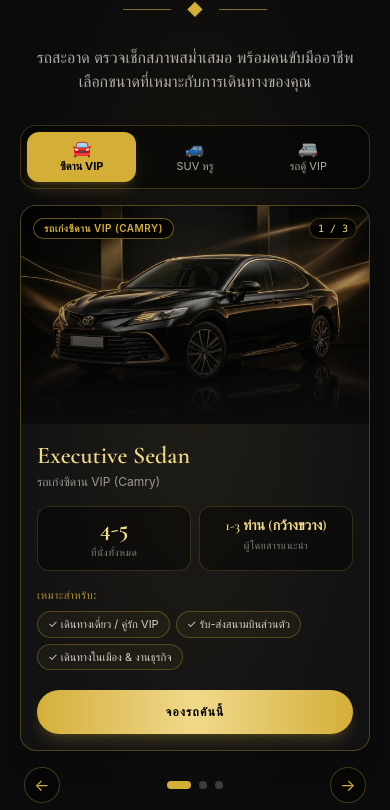
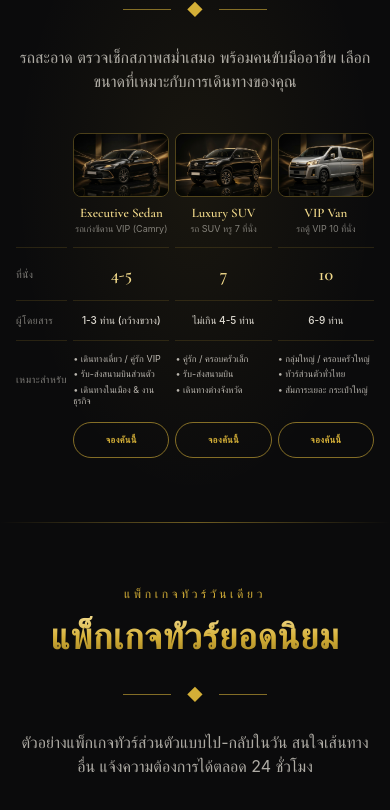
Before and after one commit to akachai-ui/surivip, a Next.js app: page / in a window 390 px wide. Shown: the part 2795-3605 px from the top of the page. Built offline with nearby package versions, Linux system fonts and the light colour scheme.

Commit message:
fix(fleet): restore original side-by-side comparison table style and fit perfectly on mobile

```diff
--- a/src/components/Fleet.tsx
+++ b/src/components/Fleet.tsx
@@ -1,24 +1,15 @@
 "use client";
 
-import { useState } from "react";
 import Image from "next/image";
 import Reveal from "@/components/Reveal";
 import { useLanguage } from "@/context/LanguageContext";
 
 export default function Fleet() {
   const { lang, t } = useLanguage();
-  const [activeMobileIdx, setActiveMobileIdx] = useState(0);
-  const [touchStartX, setTouchStartX] = useState<number | null>(null);
-  const [touchEndX, setTouchEndX] = useState<number | null>(null);
-  const [touchStartY, setTouchStartY] = useState<number | null>(null);
-  const [touchEndY, setTouchEndY] = useState<number | null>(null);
 
   const fleet = [
     {
       name: "Executive Sedan",
-      tabTh: "ซีดาน VIP",
-      tabEn: "VIP Sedan",
-      icon: "🚘",
       typeEn: "Toyota Camry / VIP Sedan",
       typeTh: "รถเก๋งซีดาน VIP (Camry)",
       image: "/images/fleet/sedan.jpg",
@@ -31,9 +22,6 @@ export default function Fleet() {
     },
     {
       name: "Luxury SUV",
-      tabTh: "SUV หรู",
-      tabEn: "Luxury SUV",
-      icon: "🚙",
       typeEn: "7-Seater Premium SUV",
       typeTh: "รถ SUV หรู 7 ที่นั่ง",
       image: "/images/fleet/suv.jpg",
@@ -46,9 +34,6 @@ export default function Fleet() {
     },
     {
       name: "VIP Van",
-      tabTh: "รถตู้ VIP",
-      tabEn: "VIP Van",
-      icon: "🚐",
       typeEn: "10-Seater VIP Van",
       typeTh: "รถตู้ VIP 10 ที่นั่ง",
       image: "/images/fleet/vip-van.jpg",
@@ -60,47 +45,6 @@ export default function Fleet() {
       bestForTh: ["กลุ่มใหญ่ / ครอบครัวใหญ่", "ทัวร์ส่วนตัวทั่วไทย", "สัมภาระเยอะ กระเป๋าใหญ่"],
     },
   ];
-
-  const currentVehicle = fleet[activeMobileIdx];
-
-  const goToNext = () => {
-    setActiveMobileIdx((prev) => (prev + 1) % fleet.length);
-  };
-
-  const goToPrev = () => {
-    setActiveMobileIdx((prev) => (prev - 1 + fleet.length) % fleet.length);
-  };
-
-  const handleTouchStart = (e: React.TouchEvent) => {
-    setTouchEndX(null);
-    setTouchEndY(null);
-    setTouchStartX(e.targetTouches[0].clientX);
-    setTouchStartY(e.targetTouches[0].clientY);
-  };
-
-  const handleTouchMove = (e: React.TouchEvent) => {
-    setTouchEndX(e.targetTouches[0].clientX);
-    setTouchEndY(e.targetTouches[0].clientY);
-  };
-
-  const handleTouchEnd = () => {
-    if (touchStartX === null || touchEndX === null) return;
-    const diffX = touchStartX - touchEndX;
-    const diffY = touchStartY !== null && touchEndY !== null ? Math.abs(touchStartY - touchEndY) : 0;
-
-    // Trigger swipe if horizontal movement is dominant and > 35px
-    if (Math.abs(diffX) > 35 && Math.abs(diffX) > diffY) {
-      if (diffX > 0) {
-        goToNext();
-      } else {
-        goToPrev();
-      }
-    }
-    setTouchStartX(null);
-    setTouchEndX(null);
-    setTouchStartY(null);
-    setTouchEndY(null);
-  };
 
   function Stat({ label, value }: { label: string; value: string }) {
     return (
@@ -114,7 +58,7 @@ export default function Fleet() {
   }
 
   return (
-    <section id="fleet" className="relative bg-background px-5 py-16 sm:px-6 sm:py-24 lg:px-10 lg:py-32 overflow-hidden w-full max-w-full">
+    <section id="fleet" className="relative bg-background px-4 py-16 sm:px-6 sm:py-24 lg:px-10 lg:py-32 overflow-hidden w-full max-w-full">
       <div
         aria-hidden
         className="pointer-events-none absolute inset-x-0 top-0 h-px bg-gradient-to-r from-transparent via-gold/50 to-transparent"
@@ -145,153 +89,83 @@ export default function Fleet() {
           </p>
         </Reveal>
 
-        {/* Mobile View: Luxury Interactive Tabbed & Swipeable Cards (md:hidden) */}
-        <Reveal className="mt-8 md:hidden w-full max-w-full">
-          {/* Top Vehicle Selector Tabs */}
-          <div className="grid grid-cols-3 gap-1 rounded-2xl border border-gold/25 bg-black/40 p-1.5 backdrop-blur">
-            {fleet.map((v, idx) => {
-              const isActive = activeMobileIdx === idx;
-              return (
-                <button
+        {/* Phones: side-by-side comparison table (Fitted to screen, no horizontal overflow) */}
+        <Reveal className="mt-10 md:hidden w-full max-w-full">
+          <div className="w-full max-w-full overflow-hidden">
+            <div className="grid grid-cols-[3.2rem_repeat(3,1fr)] gap-x-1.5 w-full">
+              <div />
+              {fleet.map((v) => (
+                <div key={v.name} className="text-center min-w-0">
+                  <div className="relative aspect-[3/2] overflow-hidden rounded-lg border border-gold/30">
+                    <Image
+                      src={v.image}
+                      alt={v.alt}
+                      fill
+                      sizes="30vw"
+                      className="object-cover"
+                    />
+                  </div>
+                  <h3 className="mt-2 font-display text-[13px] font-semibold leading-tight text-gold-light truncate">
+                    {v.name}
+                  </h3>
+                  <p className="text-[9px] text-foreground/50 truncate">{lang === "th" ? v.typeTh : v.typeEn}</p>
+                </div>
+              ))}
+
+              <div className="mt-3 flex items-center border-t border-gold/15 pt-3 text-[10px] uppercase tracking-wider text-foreground/50">
+                {t("ที่นั่ง", "Seats")}
+              </div>
+              {fleet.map((v) => (
+                <div
                   key={v.name}
-                  type="button"
-                  onClick={() => setActiveMobileIdx(idx)}
-                  className={`flex flex-col items-center justify-center rounded-xl py-2 px-1 text-center transition-all duration-300 ${
-                    isActive
-                      ? "bg-gold text-black shadow-lg shadow-gold/20 font-bold"
-                      : "text-foreground/70 hover:text-gold hover:bg-white/[0.04]"
-                  }`}
+                  className="mt-3 flex items-center justify-center border-t border-gold/15 pt-3 min-w-0"
                 >
-                  <span className="text-base leading-none mb-1">{v.icon}</span>
-                  <span className="text-[11px] leading-tight">
-                    {lang === "th" ? v.tabTh : v.tabEn}
+                  <span className="font-display text-lg font-semibold text-gold-light">
+                    {v.seats}
                   </span>
-                </button>
-              );
-            })}
-          </div>
+                </div>
+              ))}
 
-          {/* Active Card with Touch Swipe */}
-          <div
-            onTouchStart={handleTouchStart}
-            onTouchMove={handleTouchMove}
-            onTouchEnd={handleTouchEnd}
-            className="mt-4 touch-pan-y"
-          >
-            <article className="overflow-hidden rounded-2xl border border-gold/30 bg-white/[0.03] shadow-xl">
-              <div className="relative aspect-[16/10] w-full overflow-hidden">
-                <Image
-                  src={currentVehicle.image}
-                  alt={currentVehicle.alt}
-                  fill
-                  sizes="100vw"
-                  className="object-cover transition-all duration-500"
-                  priority
-                />
+              <div className="mt-3 flex items-center border-t border-gold/15 pt-3 text-[10px] uppercase tracking-wider text-foreground/50">
+                {t("ผู้โดยสาร", "Capacity")}
+              </div>
+              {fleet.map((v) => (
                 <div
-                  aria-hidden
-                  className="absolute inset-0 bg-gradient-to-t from-[#0b0b0c] via-black/25 to-transparent"
-                />
-                <span className="absolute left-3 top-3 rounded-full border border-gold/50 bg-black/75 px-2.5 py-0.5 text-[10px] font-semibold uppercase tracking-wider text-gold backdrop-blur">
-                  {lang === "th" ? currentVehicle.typeTh : currentVehicle.typeEn}
-                </span>
-                <span className="absolute right-3 top-3 rounded-full border border-gold/30 bg-black/75 px-2 py-0.5 text-[10px] font-mono text-gold-light">
-                  {activeMobileIdx + 1} / {fleet.length}
-                </span>
+                  key={v.name}
+                  className="mt-3 flex items-center justify-center border-t border-gold/15 pt-3 text-center text-[10px] text-foreground/90 font-medium leading-tight min-w-0 px-0.5"
+                >
+                  {lang === "th" ? v.passengersTh : v.passengersEn}
+                </div>
+              ))}
+
+              <div className="mt-3 flex items-center border-t border-gold/15 pt-3 text-[10px] uppercase tracking-wider text-foreground/50">
+                {t("เหมาะสำหรับ", "Best For")}
               </div>
+              {fleet.map((v) => {
+                const bestFor = lang === "th" ? v.bestForTh : v.bestForEn;
+                return (
+                  <div key={v.name} className="mt-3 flex items-start border-t border-gold/15 pt-3 min-w-0">
+                    <ul className="space-y-1 text-[9px] text-foreground/75 leading-tight">
+                      {bestFor.map((b) => (
+                        <li key={b} className="leading-tight">• {b}</li>
+                      ))}
+                    </ul>
+                  </div>
+                );
+              })}
 
-              <div className="p-4 sm:p-5">
-                <div>
-                  <h3 className="font-display text-2xl font-semibold text-gold-light">
-                    {currentVehicle.name}
-                  </h3>
-                  <p className="mt-0.5 text-xs text-foreground/60">
-                    {lang === "th" ? currentVehicle.typeTh : currentVehicle.typeEn}
-                  </p>
+              <div />
+              {fleet.map((v) => (
+                <div key={v.name} className="mt-4 min-w-0">
+                  <a
+                    href="#booking"
+                    className="flex h-9 items-center justify-center rounded-full border border-gold/60 text-[9px] font-semibold uppercase tracking-wider text-gold transition active:scale-95 active:bg-gold/10"
+                  >
+                    {t("จองคันนี้", "Book")}
+                  </a>
                 </div>
-
-                <div className="mt-4 grid grid-cols-2 gap-2">
-                  <div className="rounded-xl border border-gold/20 bg-black/40 px-3 py-2.5 text-center">
-                    <p className="font-display text-2xl font-bold leading-none text-gold-light">
-                      {currentVehicle.seats}
-                    </p>
-                    <p className="mt-1 text-[10px] uppercase tracking-wider text-foreground/50">
-                      {t("ที่นั่งทั้งหมด", "Total Seats")}
-                    </p>
-                  </div>
-                  <div className="rounded-xl border border-gold/20 bg-black/40 px-3 py-2.5 text-center">
-                    <p className="font-display text-sm font-semibold leading-tight text-gold-light sm:text-base">
-                      {lang === "th" ? currentVehicle.passengersTh : currentVehicle.passengersEn}
-                    </p>
-                    <p className="mt-1 text-[10px] uppercase tracking-wider text-foreground/50">
-                      {t("ผู้โดยสารแนะนำ", "Recommended")}
-                    </p>
-                  </div>
-                </div>
-
-                <div className="mt-4">
-                  <p className="text-[11px] font-medium uppercase tracking-wider text-gold/80 mb-2">
-                    {t("เหมาะสำหรับ", "Best For")}:
-                  </p>
-                  <div className="flex flex-wrap gap-1.5">
-                    {(lang === "th" ? currentVehicle.bestForTh : currentVehicle.bestForEn).map((b) => (
-                      <span
-                        key={b}
-                        className="rounded-full border border-gold/30 bg-gold/5 px-2.5 py-1 text-[11px] text-foreground/85"
-                      >
-                        ✓ {b}
-                      </span>
-                    ))}
-                  </div>
-                </div>
-
-                <a
-                  href="#booking"
-                  className="mt-5 flex h-11 w-full items-center justify-center rounded-full bg-gradient-to-r from-gold via-gold-light to-gold text-xs font-bold uppercase tracking-widest text-black shadow-lg shadow-gold/20 transition active:scale-95"
-                >
-                  {t("จองรถคันนี้", "Book This Vehicle")}
-                </a>
-              </div>
-            </article>
-
-            {/* Bottom Controls: Prev / Indicators / Next */}
-            <div className="mt-4 flex items-center justify-between px-1">
-              <button
-                type="button"
-                onClick={goToPrev}
-                aria-label="Previous vehicle"
-                className="flex h-9 w-9 items-center justify-center rounded-full border border-gold/30 bg-black/40 text-gold transition active:scale-90"
-              >
-                ←
-              </button>
-
-              <div className="flex items-center gap-2">
-                {fleet.map((_, i) => (
-                  <button
-                    key={i}
-                    type="button"
-                    onClick={() => setActiveMobileIdx(i)}
-                    aria-label={`Go to vehicle ${i + 1}`}
-                    className={`h-2 rounded-full transition-all duration-300 ${
-                      activeMobileIdx === i ? "w-6 bg-gold" : "w-2 bg-white/20"
-                    }`}
-                  />
-                ))}
-              </div>
-
-              <button
-                type="button"
-                onClick={goToNext}
-                aria-label="Next vehicle"
-                className="flex h-9 w-9 items-center justify-center rounded-full border border-gold/30 bg-black/40 text-gold transition active:scale-90"
-              >
-                →
-              </button>
+              ))}
             </div>
-
-            <p className="mt-2 text-center text-[10px] text-foreground/40">
-              {t("← ปัดซ้าย-ขวา เพื่อดูรุ่นอื่น →", "← Swipe left / right to browse →")}
-            </p>
           </div>
         </Reveal>
 
```
